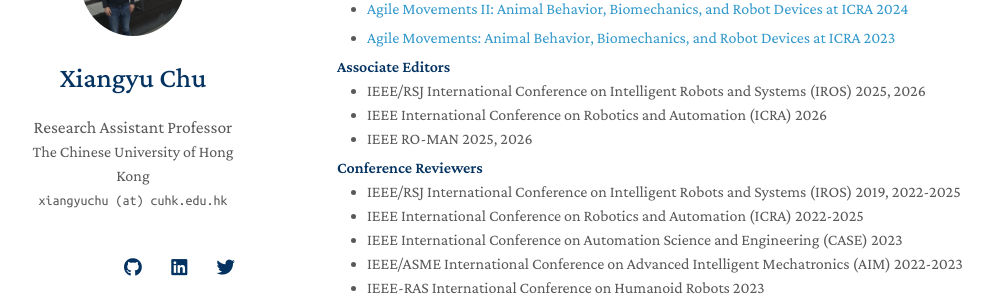
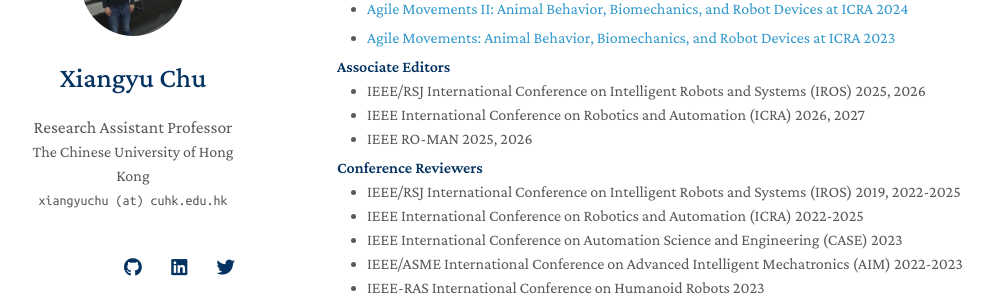
Before and after one commit to xiangyuchu03/xiangyuchu03.github.io, a Jekyll site: the page built from index.md, in a window 1280 px wide and 900 px high, scrolled down 4136 px. Shown: the part 154-454 px from the top of the window, without its empty margins (143-1136 px from the left). Built offline with Jekyll 4.4.1, drawn with Linux system fonts in a browser that asks for light colours; nearby versions of some CDN libraries; a style sheet for code colours, icons or effects is not loaded; our own code applies the rules of GitHub Pages for plain Markdown files.

Commit message:
Update services.md

```diff
--- a/_includes/services.md
+++ b/_includes/services.md
@@ -31,7 +31,7 @@
 
 <ul style="margin:0 0 5px;">
   <li><a href=""><autocolor> IEEE/RSJ International Conference on Intelligent Robots and Systems (IROS) 2025, 2026</autocolor></a></li>
-  <li><a href=""><autocolor> IEEE International Conference on Robotics and Automation (ICRA) 2026 </autocolor></a></li>
+  <li><a href=""><autocolor> IEEE International Conference on Robotics and Automation (ICRA) 2026, 2027 </autocolor></a></li>
   <li><a href=""><autocolor> IEEE RO-MAN 2025, 2026 </autocolor></a></li>
 </ul>
 
```
